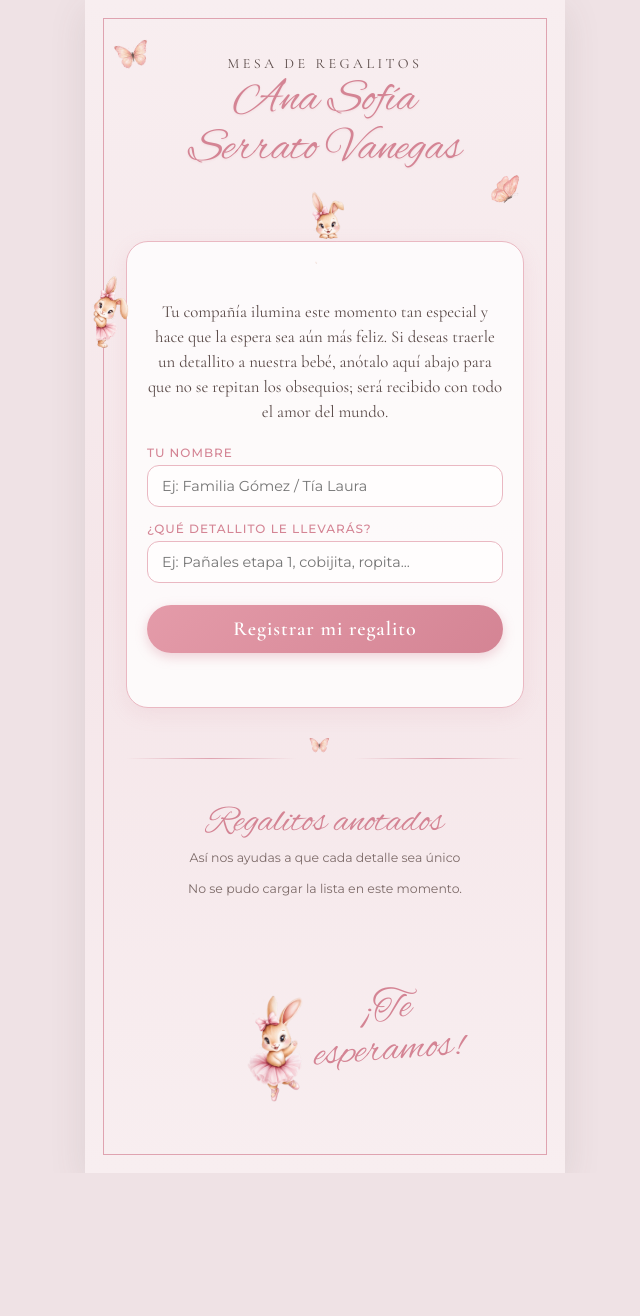
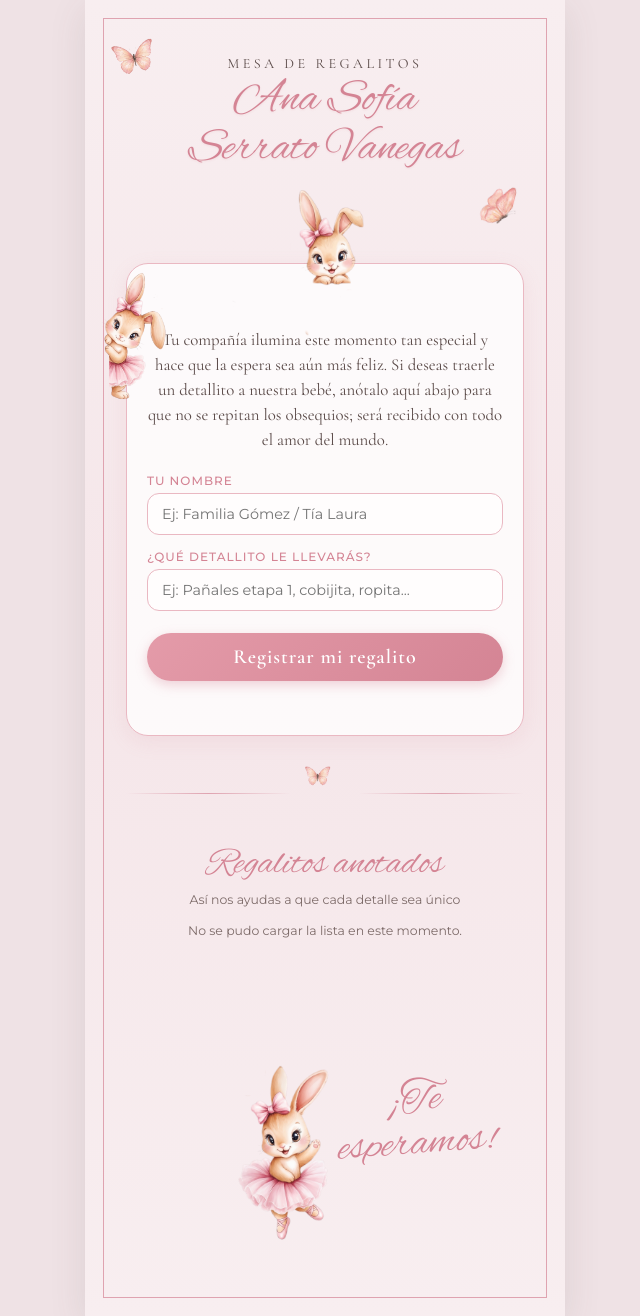
Before and after one commit to invitaciondigita/baby-shower-ana-sofia, a plain HTML site: page index.html in a window 1280 px wide. Shown: the whole page, without its empty margins (315-955 px from the left). Before the commit the page ends 1173 px from the top, so only its background shows below. Drawn offline with nearby package versions, Linux system fonts and the light colour scheme; no server answers.

Commit message:
Adjust styles for various elements in index.html

```diff
--- a/index.html
+++ b/index.html
@@ -55,10 +55,10 @@
 
     .mariposa-top-izq {
       position: absolute;
-      top: 18px;
-      left: 14px;
-      width: 58px;
-      opacity: 0.9;
+      top: 16px;
+      left: 12px;
+      width: 72px;
+      opacity: 0.92;
       transform: rotate(-12deg);
       pointer-events: none;
     }
@@ -66,19 +66,20 @@
     .mariposa-top-der {
       position: absolute;
       top: 115px;
-      right: 12px;
-      width: 46px;
-      opacity: 0.85;
+      right: 10px;
+      width: 60px;
+      opacity: 0.88;
       transform: rotate(15deg);
       pointer-events: none;
     }
 
+    /* Conejita asomándose más grande */
     .coneja-lateral {
       position: absolute;
-      left: -14px;
-      top: 235px;
-      width: 82px;
-      z-index: 2;
+      left: -6px;
+      top: 215px;
+      width: 145px;
+      z-index: 3;
       pointer-events: none;
     }
 
@@ -104,20 +105,21 @@
     .bloque-formulario {
       position: relative;
       width: 100%;
-      margin-top: 46px;
+      margin-top: 68px;
       background: var(--blanco-traslucido);
       border: 1.5px solid var(--rosa-suave);
       border-radius: 22px;
-      padding: 58px 20px 26px;
+      padding: 64px 20px 26px;
       box-shadow: 0 6px 20px rgba(212, 132, 148, 0.12);
     }
 
+    /* Conejita de arriba del recuadro más grande */
     .coneja-encabezado-caja {
       position: absolute;
-      top: -54px;
+      top: -82px;
       left: 50%;
       transform: translateX(-50%);
-      width: 96px;
+      width: 195px;
       z-index: 3;
       pointer-events: none;
     }
@@ -214,7 +216,7 @@
     }
 
     .separador img {
-      width: 34px;
+      width: 44px;
       opacity: 0.85;
     }
 
@@ -289,18 +291,20 @@
       display: flex;
       align-items: center;
       justify-content: center;
-      gap: 8px;
+      gap: 4px;
       position: relative;
     }
 
+    /* Conejita bailarina del cierre más grande */
     .coneja-footer {
-      width: 118px;
+      width: 195px;
       flex-shrink: 0;
+      margin-left: -18px;
     }
 
     .texto-esperamos {
       font-family: 'Alex Brush', cursive;
-      font-size: 2.6rem;
+      font-size: 2.75rem;
       line-height: 1;
       color: var(--rosa-texto);
       transform: rotate(-4deg);
```
